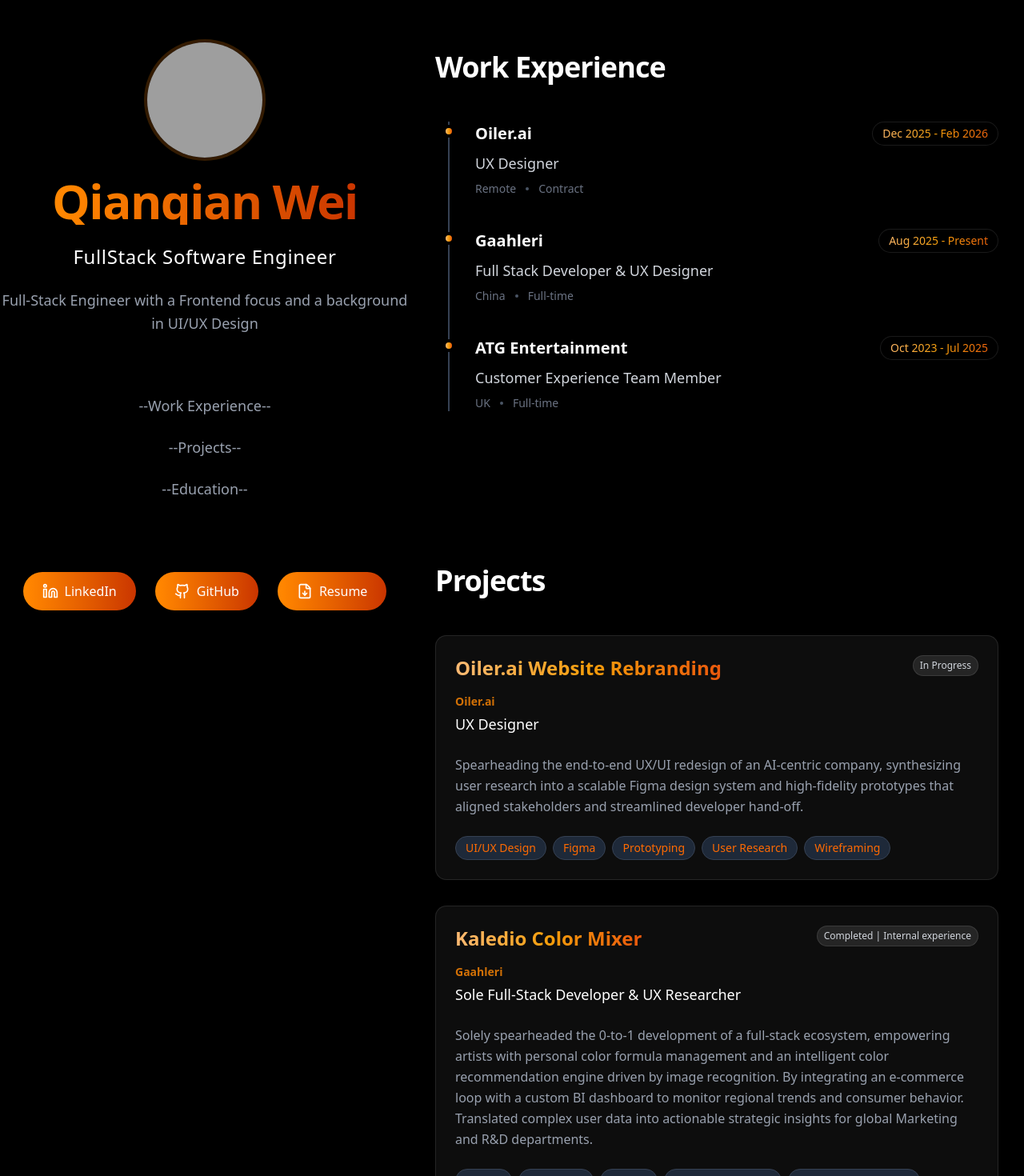
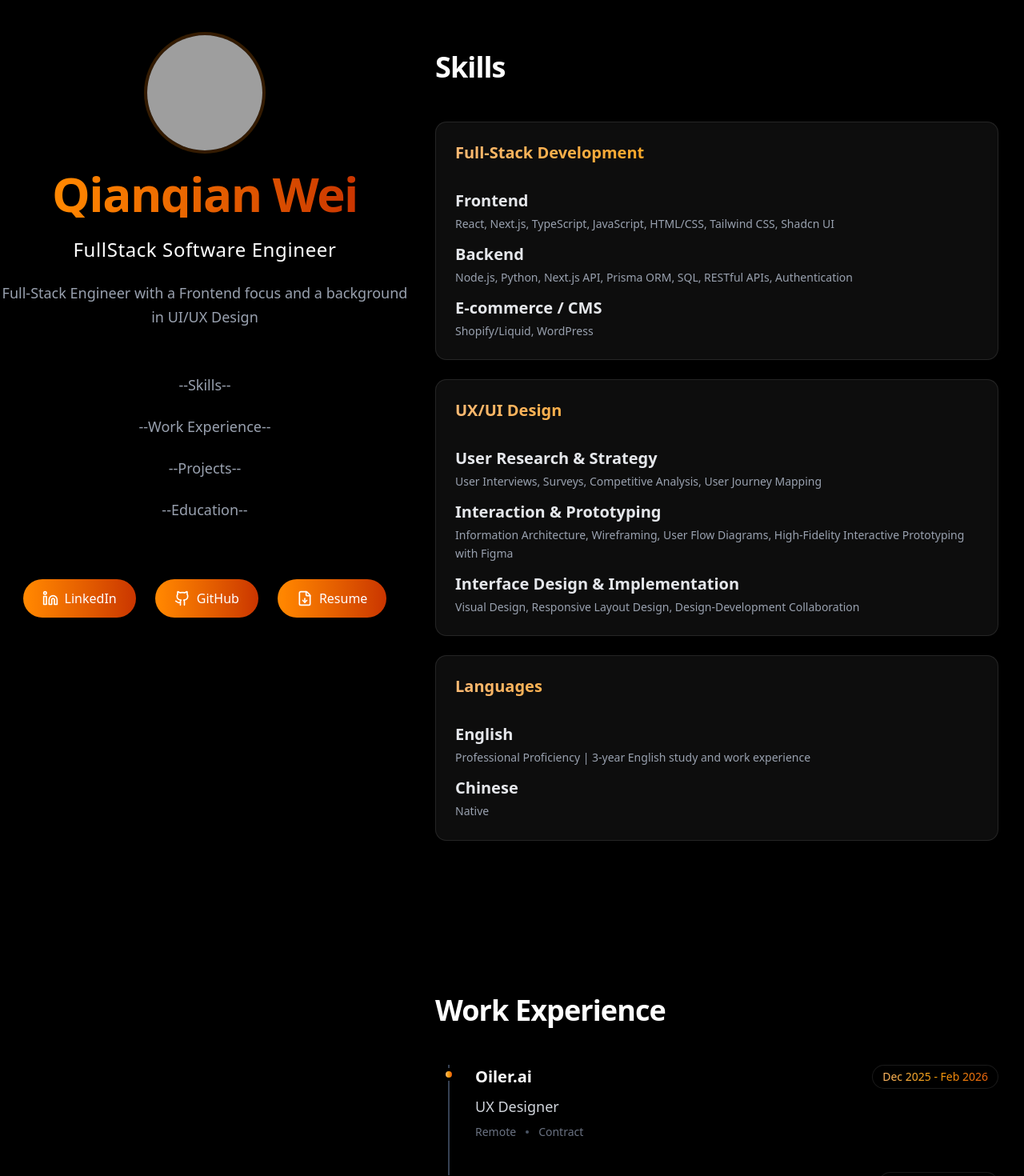
Before and after one commit to Qianqian122333/Qianqian-Wei-Portfolio, a Next.js app: page / in a window 1280 px wide. Shown: the top 1470 px of the page at 80% size. Built offline with nearby package versions, Linux system fonts and the light colour scheme; grey boxes are pictures that could not be loaded.

Commit message:
Skill and update cv

```diff
--- a/Constant/education.ts
+++ b/Constant/education.ts
@@ -10,17 +10,29 @@
   },
   {
     school: "University College London (UCL)",
-    degree: "Master of Gender, Society and Representation (Merit)",
+    degree: "Master of Gender, Society and Representation",
     period: "Sep 2022 - Sep 2023",
+    details: [
+      "Core Courses: Muitidisciplinary Approaches to Gender Studies, Gender Theory, Gender and Aging, Cultural Narratives of Aging, Gendering the Study of Politics.",
+      "Grade: Merit",
+    ],
   },
   {
     school: "University of Jinan",
-    degree: "Bachelor of History (Ranked 1st, GPA: 93.27/100)",
+    degree: "Bachelor of History(Education) ",
     period: "Sep 2017 - Jun 2021",
+    details: [
+      "Core Courses: World Cultural History, Psychology, World Modern History, Educational Psychology, Introduction to World Culture.",
+      "Grade: Distinction(Ranked 1st, GPA: 93.27/100)",
+    ],
   },
   {
     school: "University of Jinan",
     degree: "Bachelor of Chinese Literature and Language (Distinction)",
     period: "Sep 2018 - Jun 2021",
+    details: [
+      "Core Courses: Aesthetics, Modern Literature, Foreign Literature, Contemporary Literature.",
+      "Grade: Distinction",
+    ],
   },
 ];
--- a/Constant/projects.ts
+++ b/Constant/projects.ts
@@ -18,7 +18,7 @@
     title: "Kaledio Color Mixer",
     company: "Gaahleri",
     role: "Sole Full-Stack Developer & UX Researcher",
-    status: "Completed | Internal experience",
+    status: "Internal testing | demo video(5:40)",
     description:
       "Solely spearheaded the 0-to-1 development of a full-stack ecosystem, empowering artists with personal color formula management and an intelligent color recommendation engine driven by image recognition. By integrating an e-commerce loop with a custom BI dashboard to monitor regional trends and consumer behavior. Translated complex user data into actionable strategic insights for global Marketing and R&D departments.",
     techStack: [
@@ -31,6 +31,7 @@
       "Zod",
       "Shadcn UI",
     ],
+    link: "https://www.youtube.com/watch?v=CuCBGLtvFPw",
   },
   {
     title: "Aventus Brushes E-commerce Website",
@@ -46,6 +47,7 @@
       "CSS",
       "JavaScript",
     ],
+    link: "https://www.gaahleri.com/pages/ace-series-aventus-tailor-made",
   },
   {
     title: "Gaahleri Website Rebranding",
@@ -55,5 +57,6 @@
     description:
       "Led the rebranding of global Shopify storefronts (EN/JP), migrating legacy light UI to a high-end dark mode via custom Liquid/CSS engineering; optimized cross-cultural typography and visual hierarchy while driving high-frequency visual iterations and brand premiumization for major campaigns.",
     techStack: ["Shopify", "Liquid", "CSS", "UI/UX Design", "JavaScript"],
+    link: "https://www.gaahleri.com/",
   },
 ];
--- /dev/null
+++ b/Constant/skills.ts
@@ -0,0 +1,53 @@
+export const skills = [
+  {
+    category: "Full-Stack Development",
+    items: [
+      {
+        label: "Frontend",
+        value:
+          "React, Next.js, TypeScript, JavaScript, HTML/CSS, Tailwind CSS, Shadcn UI",
+      },
+      {
+        label: "Backend",
+        value:
+          "Node.js, Python, Next.js API, Prisma ORM, SQL, RESTful APIs, Authentication",
+      },
+      { label: "E-commerce / CMS", value: "Shopify/Liquid, WordPress" },
+    ],
+  },
+  {
+    category: "UX/UI Design",
+    items: [
+      {
+        label: "User Research & Strategy",
+        value:
+          "User Interviews, Surveys, Competitive Analysis, User Journey Mapping",
+      },
+      {
+        label: "Interaction & Prototyping",
+        value:
+          "Information Architecture, Wireframing, User Flow Diagrams, High-Fidelity Interactive Prototyping with Figma",
+      },
+      {
+        label: "Interface Design & Implementation",
+        value:
+          "Visual Design, Responsive Layout Design, Design-Development Collaboration",
+      },
+    ],
+  },
+  {
+    category: "Languages",
+
+    items: [
+      {
+        label: "English",
+        value:
+          "Professional Proficiency | 3-year English study and work experience",
+      },
+      {
+        label: "Chinese",
+        value: "Native",
+      },
+    ],
+  },
+];
--- a/app/page.tsx
+++ b/app/page.tsx
@@ -1,10 +1,15 @@
 import Education from "@/components/main/Education";
 import WorkExperience from "@/components/main/WorkExperience";
 import Projects from "@/components/main/Projects";
+import Skills from "@/components/main/Skills";
 
 export default function Home() {
   return (
     <div className="flex flex-col gap-16">
+      <section id="skills">
+        <Skills />
+      </section>
+
       <section id="work-experience">
         <WorkExperience />
       </section>
--- a/components/main/Education.tsx
+++ b/components/main/Education.tsx
@@ -1,11 +1,10 @@
 import { education } from "@/Constant/education";
-
 
 const Education = () => {
   return (
     <section className="py-16 px-4 md:px-8 max-w-4xl mx-auto">
       <h2 className="text-4xl font-bold text-white mb-12 tracking-tight">
-        Education Background
+        Education
       </h2>
 
       <div className="relative border-l-2 border-gray-700 ml-4 space-y-10">
--- a/components/main/ProjectCard.tsx
+++ b/components/main/ProjectCard.tsx
@@ -1,4 +1,6 @@
 import React from "react";
+import Link from "next/link";
+import { ArrowUpRight } from "lucide-react";
 import {
   Card,
   CardContent,
@@ -7,6 +9,7 @@
   CardHeader,
   CardTitle,
 } from "@/components/ui/card";
+import { cn } from "@/lib/utils";
 
 interface Project {
   title: string;
@@ -15,6 +18,7 @@
   techStack: string[];
   company?: string;
   status?: string;
+  link?: string;
 }
 
 interface ProjectCardProps {
@@ -22,10 +26,17 @@
 }
 
 const ProjectCard: React.FC<ProjectCardProps> = ({ project }) => {
-  return (
-    <Card className="bg-white/5 border-white/10 hover:border-orange-500/50 transition-all duration-300 hover:shadow-2xl hover:shadow-orange-500/10 group">
+  const cardContent = (
+    <Card
+      className={cn(
+        "bg-white/5 border-white/10 transition-all duration-300 group h-full",
+        "hover:border-orange-500/50 hover:shadow-2xl hover:shadow-orange-500/10",
+        project.link && "cursor-pointer hover:-translate-y-1"
+      )}
+    >
       <CardHeader>
-        <div className="flex justify-between items-start mb-2">
+        <div className="flex justify-between items-start mb-2 gap-4">
+          <div className="flex items-center gap-2 flex-wrap">
             <CardTitle
               className="text-2xl font-bold group-hover:opacity-80 transition-opacity"
               style={{
@@ -37,8 +48,12 @@
             >
               {project.title}
             </CardTitle>
+            {project.link && (
+              <ArrowUpRight className="w-5 h-5 text-orange-500 opacity-70 group-hover:opacity-100 group-hover:translate-x-1 group-hover:-translate-y-1 transition-all duration-300" />
+            )}
+          </div>
           {project.status && (
-            <span className="text-xs font-medium px-2 py-1 rounded-full bg-white/10 text-gray-300 border border-white/10 whitespace-nowrap">
+            <span className="text-xs font-medium px-2 py-1 rounded-full bg-white/10 text-gray-300 border border-white/10 whitespace-nowrap shrink-0">
               {project.status}
             </span>
           )}
@@ -72,6 +87,21 @@
       </CardFooter>
     </Card>
   );
+
+  if (project.link) {
+    return (
+      <Link
+        href={project.link}
+        target="_blank"
+        rel="noopener noreferrer"
+        className="block"
+      >
+        {cardContent}
+      </Link>
+    );
+  }
+
+  return cardContent;
 };
 
 export default ProjectCard;
--- /dev/null
+++ b/components/main/Skills.tsx
@@ -0,0 +1,52 @@
+import { Card, CardContent, CardHeader, CardTitle } from "@/components/ui/card";
+import { skills } from "@/Constant/skills";
+
+const Skills = () => {
+  return (
+    <section className="py-16 px-4 md:px-8 max-w-4xl mx-auto" id="skills">
+      <h2 className="text-4xl font-bold text-white mb-12 tracking-tight">
+        Skills
+      </h2>
+      <div className="flex flex-col gap-6">
+        {skills.map((section, index) => (
+          <Card
+            key={index}
+            className="flex flex-col h-full bg-white/5 border-white/10 hover:border-orange-500/50 transition-all duration-300 hover:shadow-2xl hover:shadow-orange-500/10 group"
+          >
+            <CardHeader>
+              <CardTitle
+                className="text-xl font-bold"
+                style={{
+                  backgroundImage:
+                    "linear-gradient(to right, #fdba74, #f59e0b, #ea580c)",
+                  WebkitBackgroundClip: "text",
+                  WebkitTextFillColor: "transparent",
+                }}
+              >
+                {section.category}
+              </CardTitle>
+            </CardHeader>
+            <CardContent className="flex-1">
+              <ul className="space-y-3">
+                {section.items.map((item, idx) => (
+                  <li key={idx} className="text-sm">
+                    {"label" in item && item.label && (
+                      <span className="font-semibold block mb-1 text-gray-200 text-xl">
+                        {item.label}
+                      </span>
+                    )}
+                    <span className="text-gray-400 leading-relaxed">
+                      {item.value}
+                    </span>
+                  </li>
+                ))}
+              </ul>
+            </CardContent>
+          </Card>
+        ))}
+      </div>
+    </section>
+  );
+};
+
+export default Skills;
--- a/components/nav/Menu.tsx
+++ b/components/nav/Menu.tsx
@@ -3,6 +3,7 @@
 import Link from "next/link";
 
 const menuItems = [
+  { name: "Skills", href: "#skills" },
   { name: "Work Experience", href: "#work-experience" },
   { name: "Projects", href: "#projects" },
   { name: "Education", href: "#education" },
```
Also changed, not shown: 1 other file (tests, documents, lock files or other folders). Lines whose indentation alone changed are shown as unchanged.
